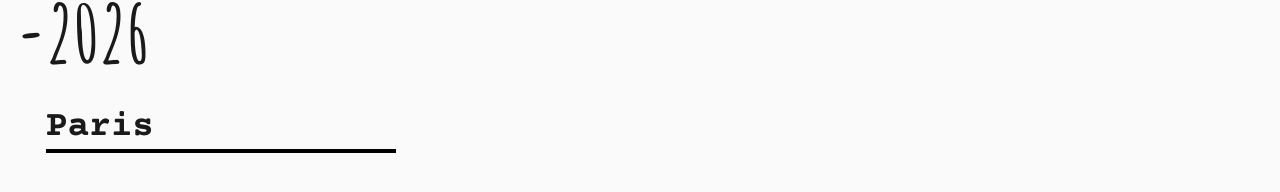
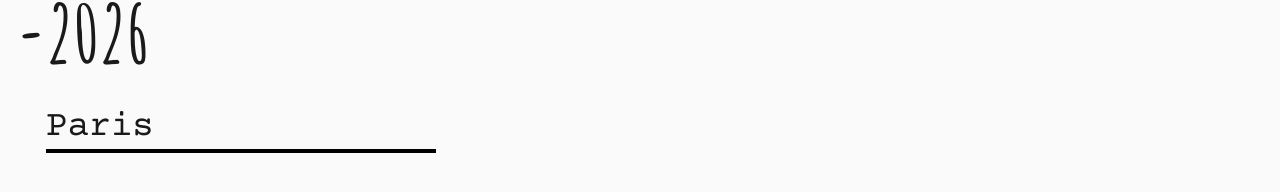
Before and after one commit to shmbr/shmbr-website, a React (Vite) app: page / in a window 1280 px wide. Shown: the part 464-656 px from the top of the page. Built offline with nearby package versions, Linux system fonts and the light colour scheme.

Commit message:
Fix divider length

```diff
--- a/src/components/PhotoPlaceSectionHeader.tsx
+++ b/src/components/PhotoPlaceSectionHeader.tsx
@@ -35,7 +35,6 @@
           onKeyDown={onTitleKeyDown}
           role="button"
           sx={{
-            fontWeight: "bold",
             cursor: "pointer",
             "&:hover": {
               textDecoration: "underline",
@@ -48,7 +47,7 @@
       </Typography>
       <Divider
         flexItem
-        sx={{ borderColor: "black", borderWidth: "2px", maxWidth: 350 }}
+        sx={{ borderColor: "black", borderWidth: "2px", maxWidth: 390 }}
       />
     </Box>
   );
```
